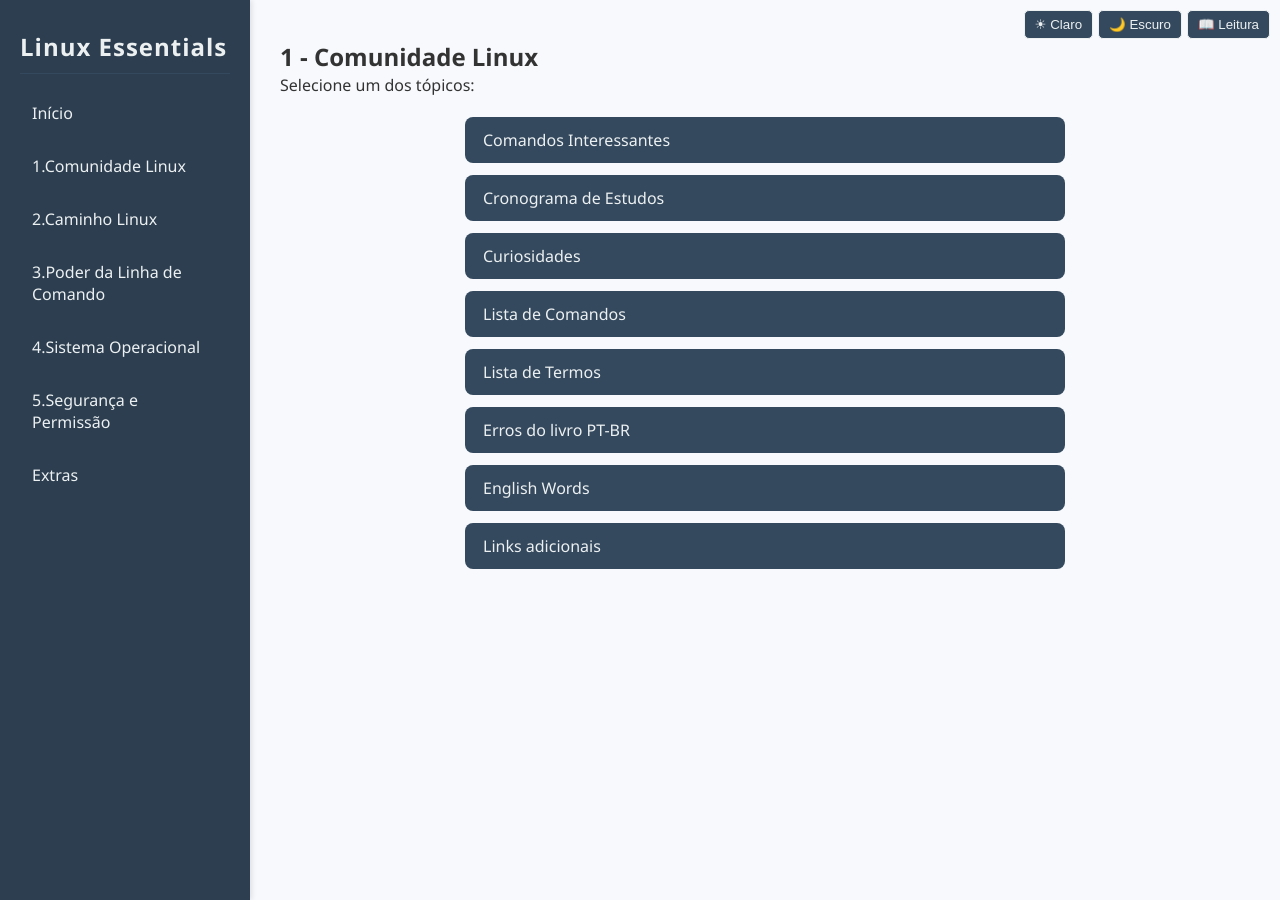
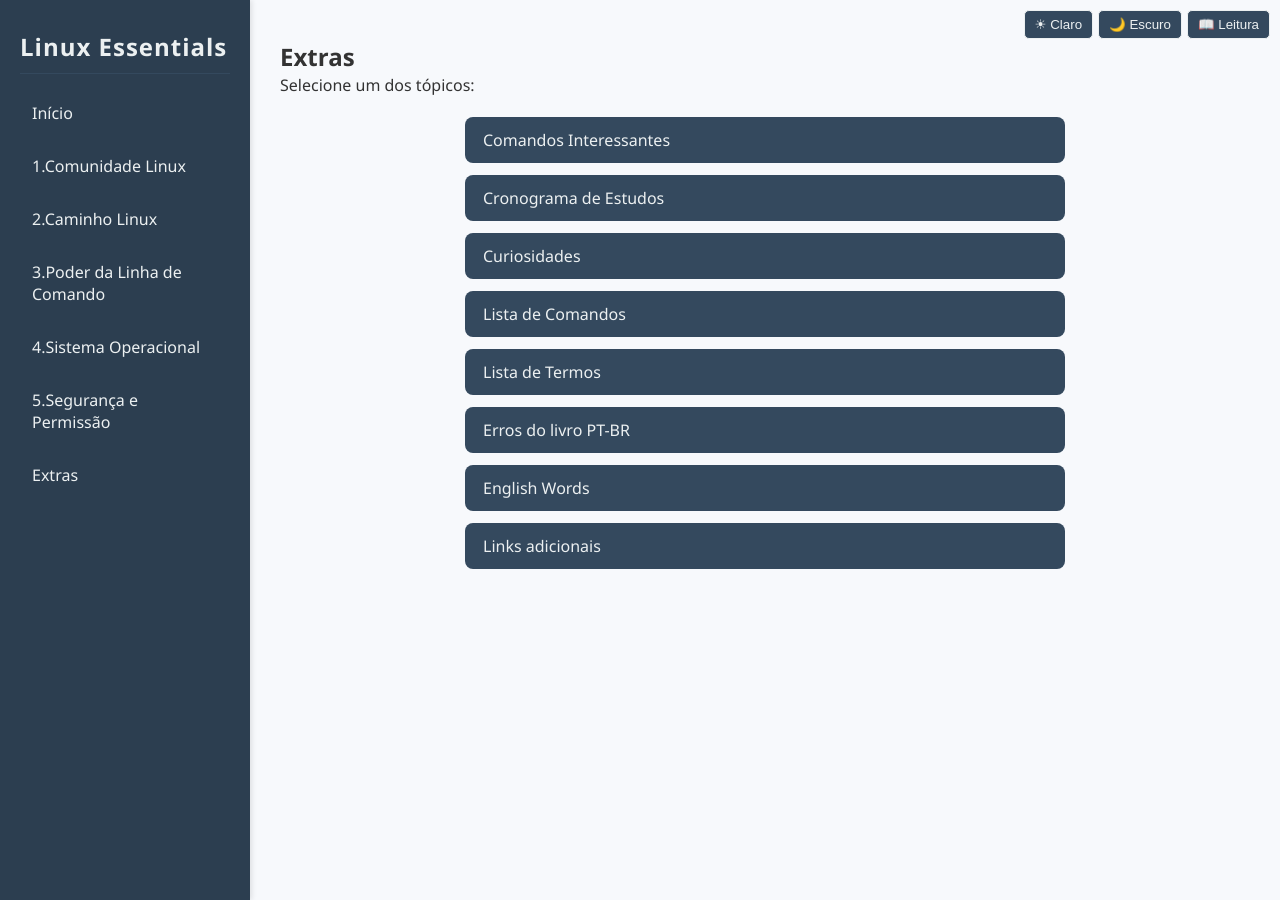
Before and after one commit to jocelinoFG017/linux-essentials, a Jekyll site: the page built from 05-materiais-complementares/index.md, in a window 1280 px wide and 900 px high. Built offline with Jekyll 4.4.1, drawn with Linux system fonts in a browser that asks for light colours; nearby versions of some CDN libraries; some of the changed text lies outside the part shown.

Commit message:
fix: pequenas correções visuais

```diff
--- a/05-materiais-complementares/index.md
+++ b/05-materiais-complementares/index.md
@@ -1,9 +1,9 @@
 ---
 layout: default
-title: Comunidade Linux
+title: Extras
 ---
 
-## 1 - Comunidade Linux
+## Extras
 
 Selecione um dos tópicos:
 
--- a/_config.yml
+++ b/_config.yml
@@ -5,4 +5,4 @@ permalink: pretty
 kramdown:
   input: GFM
   hard_wrap: true
-github_pages_version: 0.33
+github_pages_version: 0.34
```
Also changed, not shown: 05-materiais-complementares/links-adicionais.md (+0 -2 lines), 05-materiais-complementares/lista-de-termos.md (+0 -2 lines).
